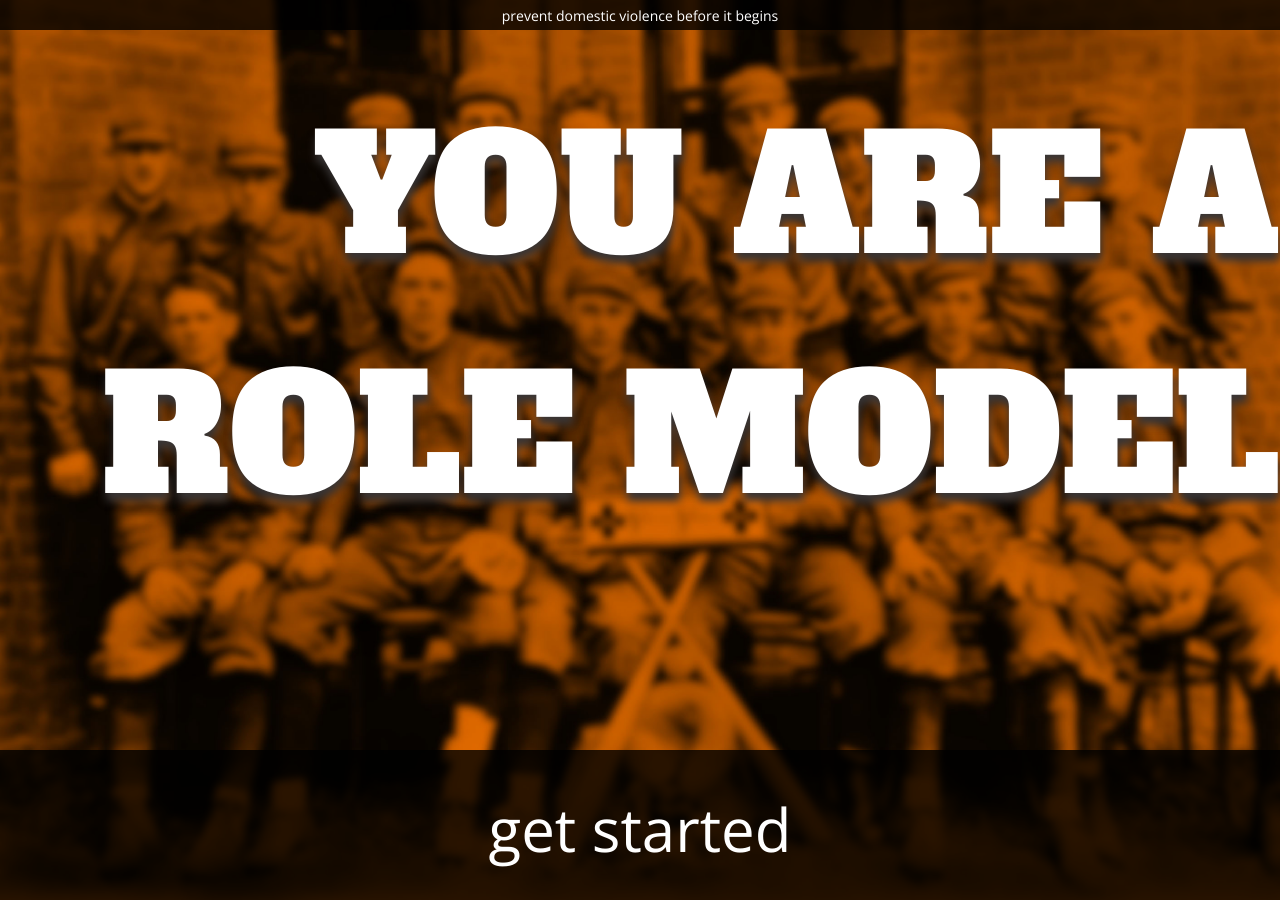
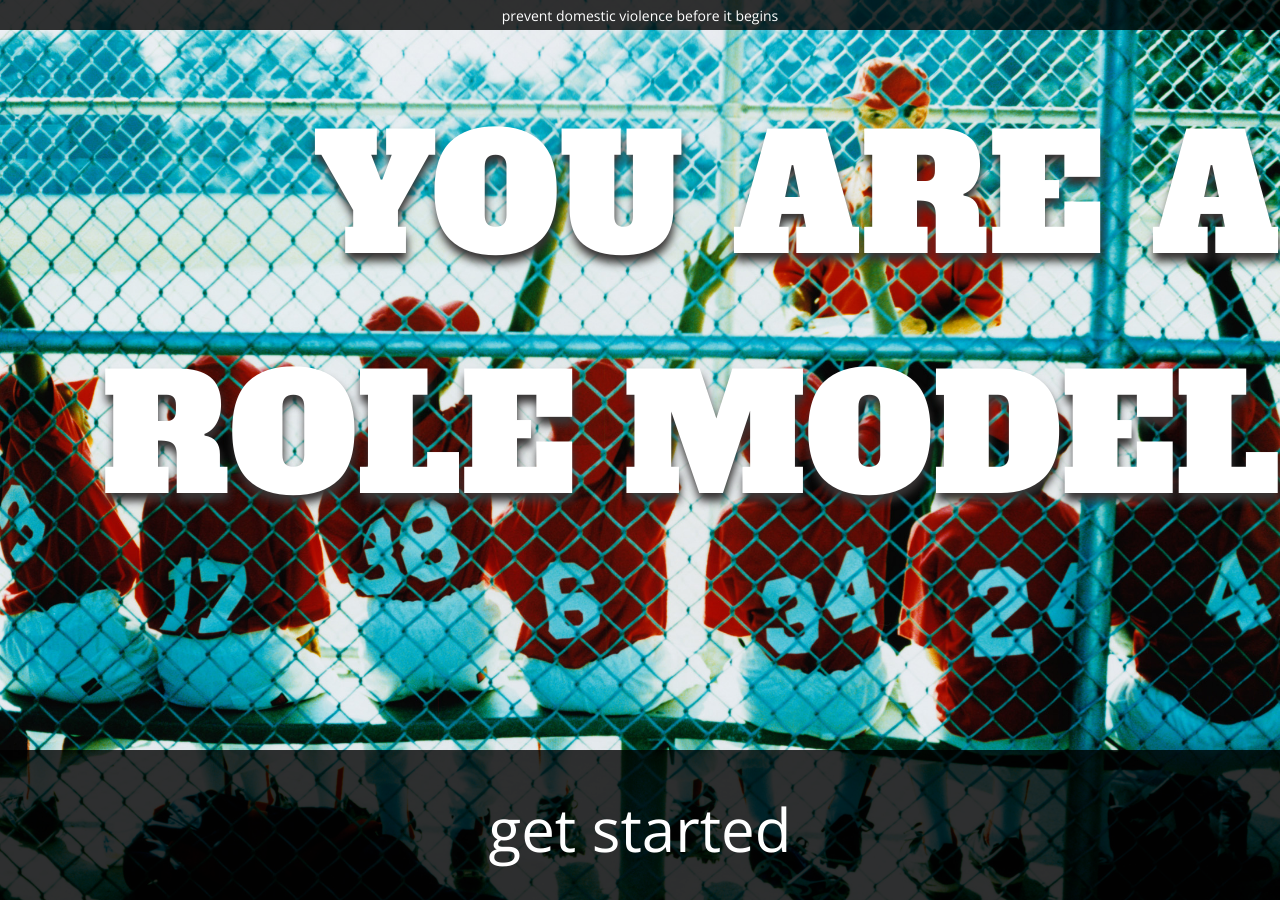
Before and after one commit to cbim/coachesdvhackathon, a Jekyll site: the page built from index.html, in a window 1280 px wide. Built offline with Jekyll 4.4.1, drawn with Linux system fonts in a browser that asks for light colours; nearby versions of some CDN libraries.

Commit message:
Changed the page background image.

```diff
--- a/assets/themes/coaches/css/base.css
+++ b/assets/themes/coaches/css/base.css
@@ -69,7 +69,7 @@
 ================================================== */
 body {
   background: #FFF;
-  background: url(../img/bg_orange.jpg) no-repeat center center fixed;
+  background: url(../img/page_background.jpg) no-repeat center center fixed;
   background-size: cover;
   -webkit-background-size: cover;
   -ms-background-size: cover;
--- a/assets/themes/coaches/sass/base.scss
+++ b/assets/themes/coaches/sass/base.scss
@@ -6,7 +6,7 @@
 ================================================== */
 body {
 	background:#FFF;
-  background: url(../img/bg_orange.jpg) no-repeat center center fixed;
+  background: url(../img/page_background.jpg) no-repeat center center fixed;
   @include vendor-prefix(background-size, cover);
 	font: 14px/21px "HelveticaNeue", "Helvetica Neue", Helvetica, Arial, sans-serif;
 	color: #444;
```
Also changed, not shown: assets/themes/coaches/img/page_background.jpg (added).
